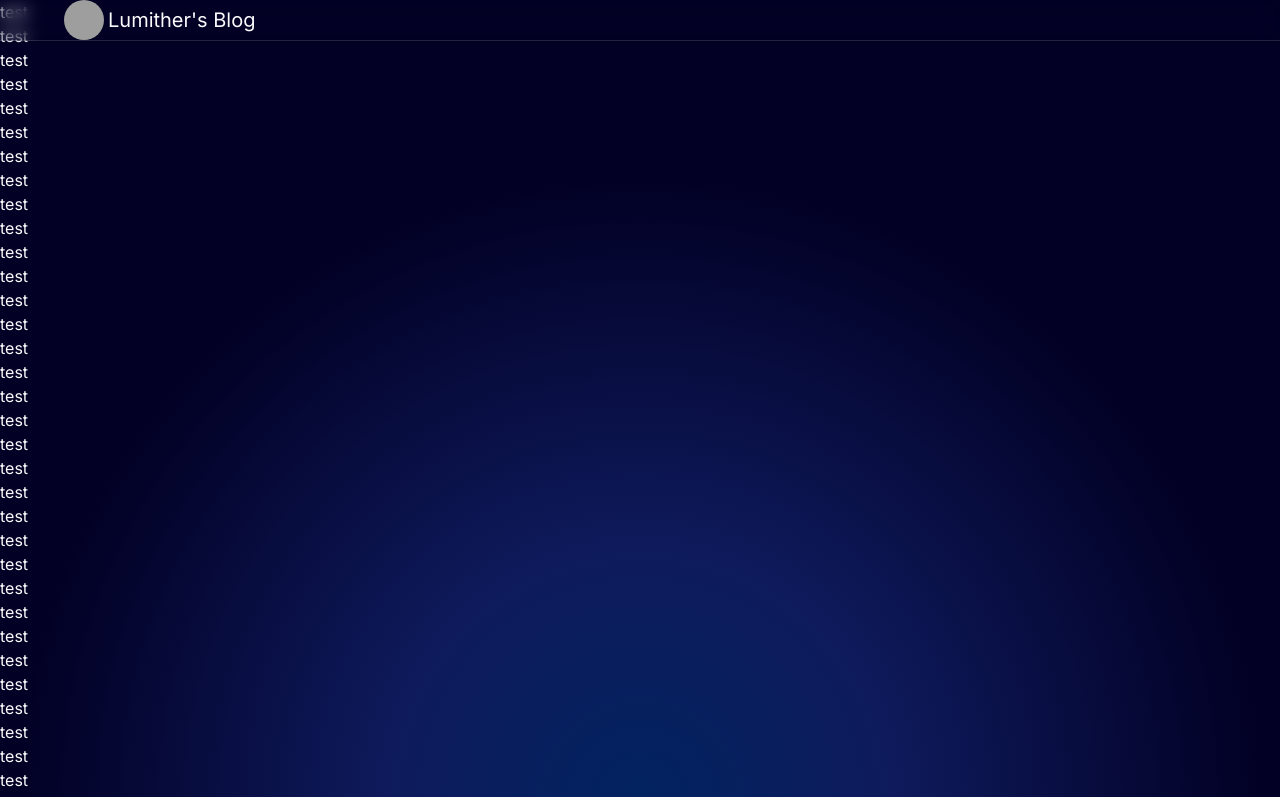
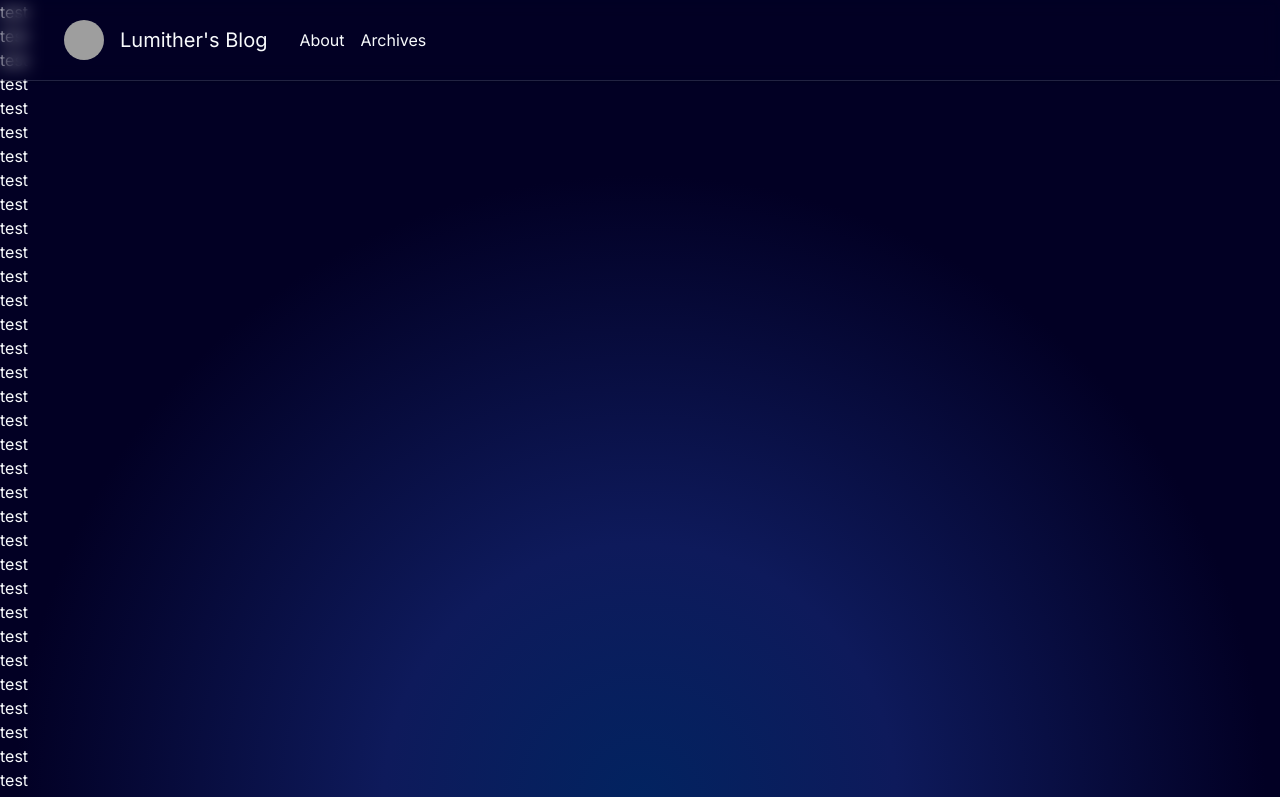
Before and after one commit to Lumither/nocturne, a Next.js app: page / in a window 1280 px wide. Shown: the top 797 px of the page. Built offline with nearby package versions, Linux system fonts and the light colour scheme; grey boxes are pictures that could not be loaded.

Commit message:
feat(Navbar) update navbar

```diff
--- a/app/globals.css
+++ b/app/globals.css
@@ -38,6 +38,7 @@
     .dark {
         --background: radial-gradient(circle at center bottom, rgb(2, 35, 96) 0%, rgb(14, 26, 91) 25%, rgba(2, 0, 36, 1) 61%);
         background: var(--background);
+        background-attachment: fixed;
 
         --foreground: 210 40% 98%;
 
--- a/app/navbar.tsx
+++ b/app/navbar.tsx
@@ -3,6 +3,7 @@
 import { useEffect, useState } from 'react';
 import { Avatar, AvatarFallback, AvatarImage } from '@/components/ui/avatar';
 import { NavigationMenu, NavigationMenuItem, NavigationMenuList } from '@/components/ui/navigation-menu';
+import Link from 'next/link';
 
 const components: { title: string; href: string; description: string }[] = [
     {
@@ -32,12 +33,13 @@ export default function Navbar() {
         <div
             className={ `flex flex-row fixed top-0 z-10 transition-all duration-300 backdrop-blur
             ${ scrolled ? 'rounded-3xl w-[95%] ml-[2.5%] mr-[2.5%] mt-[1%] border-resolution-blue-200 border'
-                : 'w-full border-slate-200/15 border-b shadow h-' }` }>
+                : 'w-full border-slate-200/15 border-b shadow' }` }>
             <div className={ `transition-all duration-300 ${ scrolled ? 'w-0' : 'w-[5%]' }` }></div>
-            <NavigationMenu>
-                <NavigationMenuList>
+            <NavigationMenu className={ `transition-all duration-300 ${ scrolled ? '' : 'my-5' }` }>
+                <NavigationMenuList
+                    className={ `flex space-x-4  transition-all duration-500 ${ scrolled ? 'space-x-3' : '' }` }>
                     <NavigationMenuItem>
-                        <Avatar>
+                        <Avatar className={ 'transition-all duration-300 hover:scale-125' }>
                             <AvatarImage src={ 'https://avatars.githubusercontent.com/u/46409277' } />
                             <AvatarFallback>Tao</AvatarFallback>
                         </Avatar>
@@ -45,7 +47,23 @@ export default function Navbar() {
                     </NavigationMenuItem>
 
                     <NavigationMenuItem>
-                        <p className={ 'text-xl' }>{"Lumither\'s Blog"}</p>
+                        <Link href={ '/' }>
+                            <p className={ 'text-xl transition-all duration-300 hover:text-resolution-blue-400' }>{ 'Lumither\'s Blog' }</p>
+                        </Link>
+                    </NavigationMenuItem>
+
+                    <div></div>
+
+                    <NavigationMenuItem>
+                        <Link href={ '/about' }>
+                            <p className={ 'transition-all duration-300 hover:text-resolution-blue-400' }>{ 'About' }</p>
+                        </Link>
+                    </NavigationMenuItem>
+
+                    <NavigationMenuItem>
+                        <Link href={ '/archives' }>
+                            <p className={ 'transition-all duration-300 hover:text-resolution-blue-400' }>{ 'Archives' }</p>
+                        </Link>
                     </NavigationMenuItem>
 
                 </NavigationMenuList>
```
Also changed, not shown: 1 other file (tests, documents, lock files or other folders).
